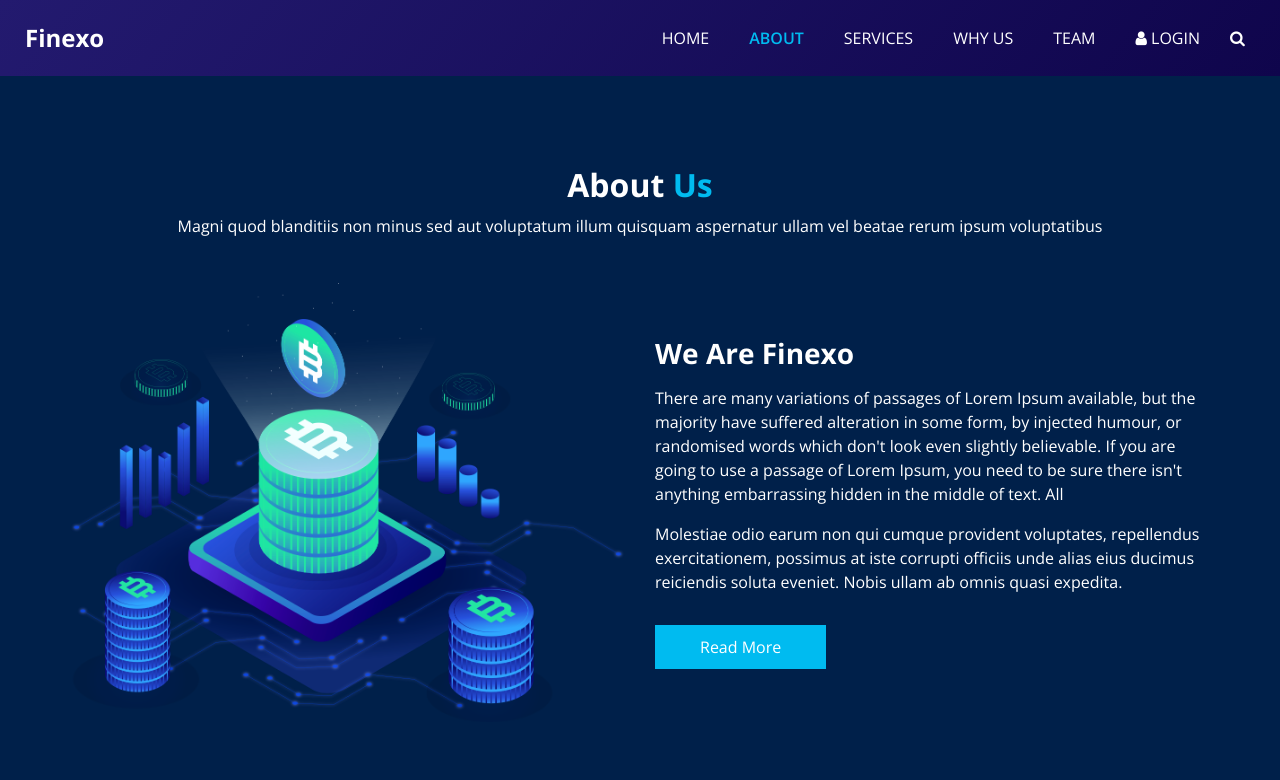
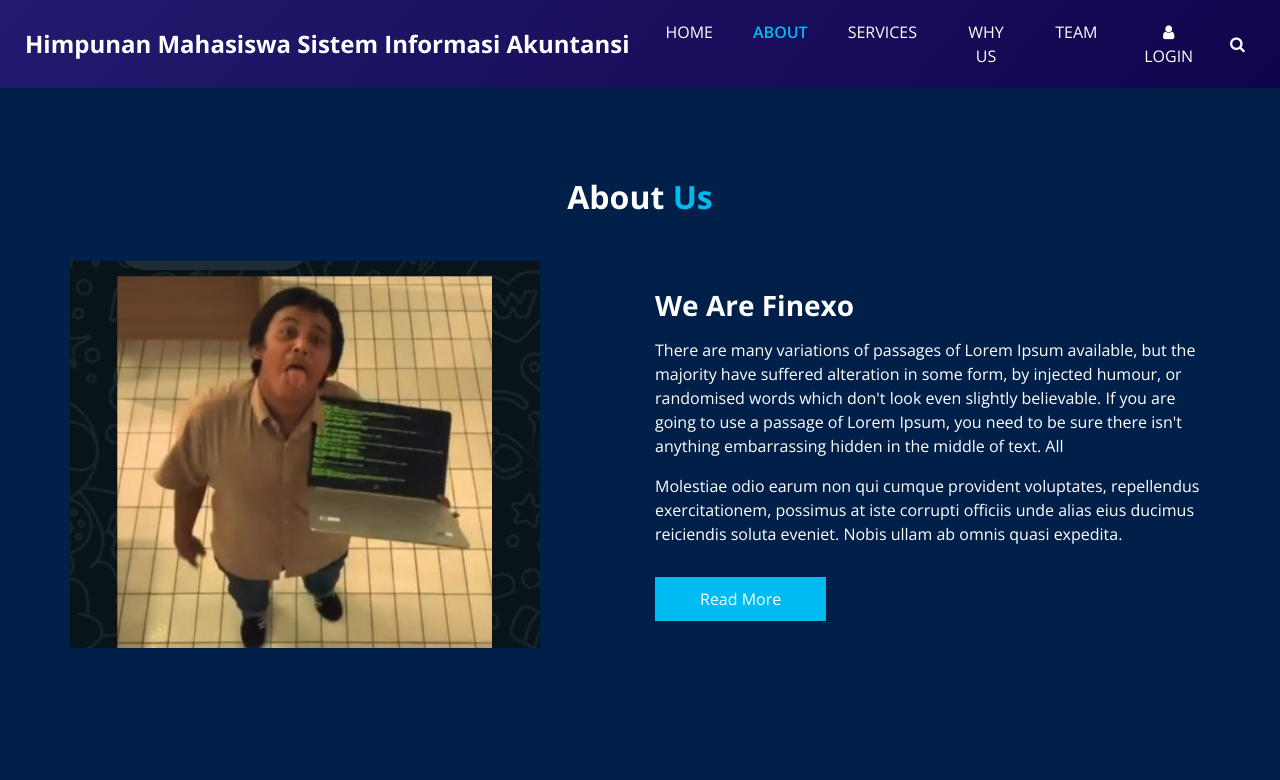
Before and after one commit to HIMASIA/FE-OLP, a plain HTML site: page about.html in a window 1280 px wide. Shown: the top 780 px of the page. Drawn offline with nearby package versions, Linux system fonts and the light colour scheme; some packages are replaced by stand-ins of ours.

Commit message:
Menambahkan file image, kelola about.html

```diff
--- a/about.html
+++ b/about.html
@@ -11,9 +11,9 @@
   <meta name="keywords" content="" />
   <meta name="description" content="" />
   <meta name="author" content="" />
-  <link rel="shortcut icon" href="images/favicon.png" type="">
+  <link rel="shortcut icon" href="images/imghima/LogoHimaSIA.jpg" type="">
 
-  <title> Finexo </title>
+  <title>HIMA SIA</title>
 
   <!-- bootstrap core css -->
   <link rel="stylesheet" type="text/css" href="css/bootstrap.css" />
@@ -50,7 +50,7 @@
         <nav class="navbar navbar-expand-lg custom_nav-container ">
           <a class="navbar-brand" href="index.html">
             <span>
-              Finexo
+              Himpunan Mahasiswa Sistem Informasi Akuntansi
             </span>
           </a>
 
@@ -99,14 +99,11 @@
         <h2>
           About <span>Us</span>
         </h2>
-        <p>
-          Magni quod blanditiis non minus sed aut voluptatum illum quisquam aspernatur ullam vel beatae rerum ipsum voluptatibus
-        </p>
       </div>
       <div class="row">
         <div class="col-md-6 ">
           <div class="img-box">
-            <img src="images/about-img.png" alt="">
+            <img src="images/imghima/Imral Core.jpg" alt="">
           </div>
         </div>
         <div class="col-md-6">
```
Also changed, not shown: images/imghima/Imral Core.jpg (added), images/imghima/LogoHimaSIA.jpg (added).
